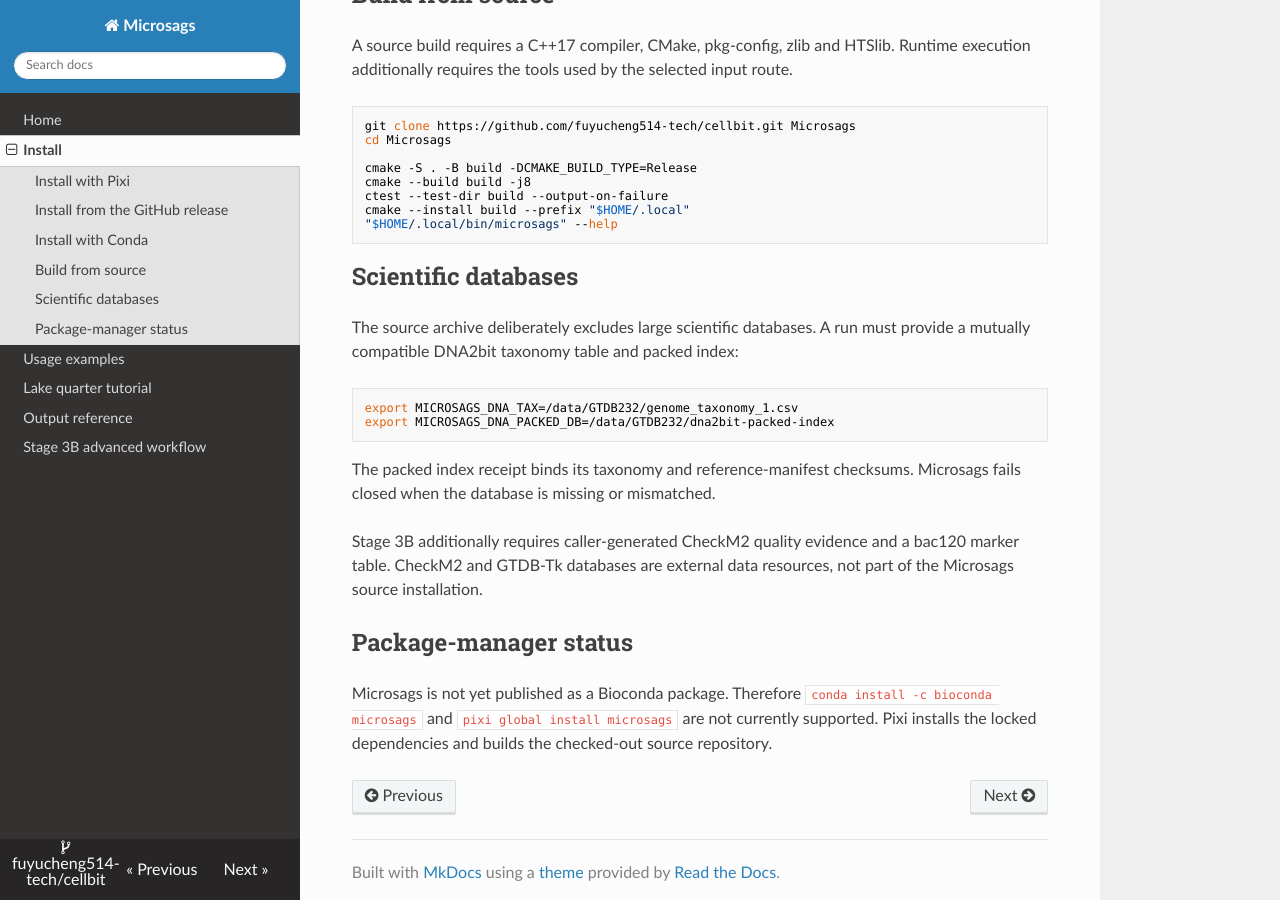
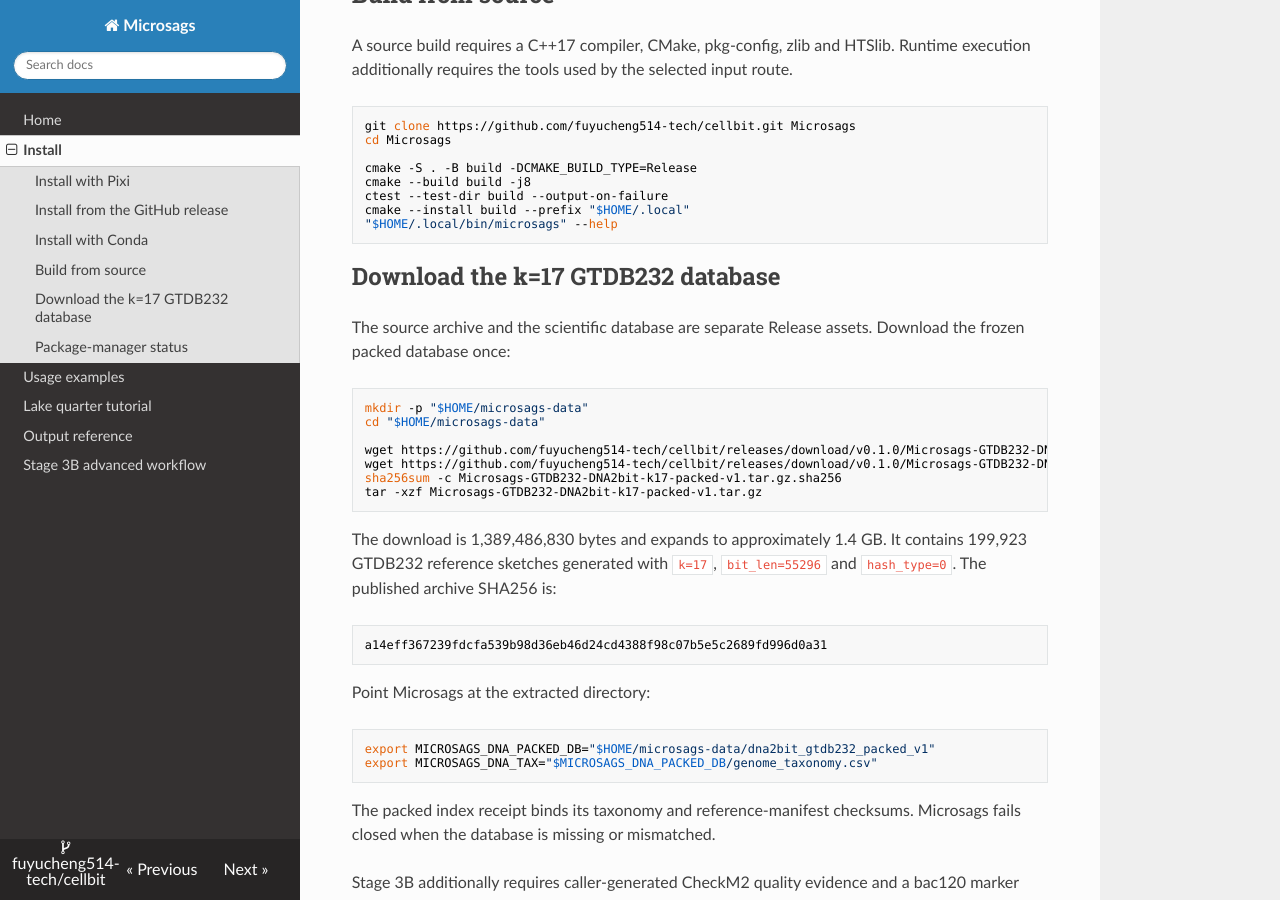
Before and after one commit to fuyucheng514-tech/cellbit, an MkDocs documentation site: the page built from docs/install.md, in a window 1280 px wide and 900 px high, scrolled down 1180 px. Built offline with MkDocs 1.6.1, drawn with Linux system fonts in a browser that asks for light colours; nearby versions of some CDN libraries.

Commit message:
Document downloadable packed GTDB232 database

````diff
--- a/docs/install.md
+++ b/docs/install.md
@@ -73,14 +73,34 @@
 "$HOME/.local/bin/microsags" --help
 ```
 
-## Scientific databases
+## Download the k=17 GTDB232 database
 
-The source archive deliberately excludes large scientific databases. A run
-must provide a mutually compatible DNA2bit taxonomy table and packed index:
+The source archive and the scientific database are separate Release assets.
+Download the frozen packed database once:
 
 ```bash
-export MICROSAGS_DNA_TAX=/data/GTDB232/genome_taxonomy_1.csv
-export MICROSAGS_DNA_PACKED_DB=/data/GTDB232/dna2bit-packed-index
+mkdir -p "$HOME/microsags-data"
+cd "$HOME/microsags-data"
+
+wget https://github.com/fuyucheng514-tech/cellbit/releases/download/v0.1.0/Microsags-GTDB232-DNA2bit-k17-packed-v1.tar.gz
+wget https://github.com/fuyucheng514-tech/cellbit/releases/download/v0.1.0/Microsags-GTDB232-DNA2bit-k17-packed-v1.tar.gz.sha256
+sha256sum -c Microsags-GTDB232-DNA2bit-k17-packed-v1.tar.gz.sha256
+tar -xzf Microsags-GTDB232-DNA2bit-k17-packed-v1.tar.gz
+```
+
+The download is 1,389,486,830 bytes and expands to approximately 1.4 GB. It
+contains 199,923 GTDB232 reference sketches generated with `k=17`,
+`bit_len=55296` and `hash_type=0`. The published archive SHA256 is:
+
+```text
+a14eff367239fdcfa539b98d36eb46d24cd4388f98c07b5e5c2689fd996d0a31
+```
+
+Point Microsags at the extracted directory:
+
+```bash
+export MICROSAGS_DNA_PACKED_DB="$HOME/microsags-data/dna2bit_gtdb232_packed_v1"
+export MICROSAGS_DNA_TAX="$MICROSAGS_DNA_PACKED_DB/genome_taxonomy.csv"
 ```
 
 The packed index receipt binds its taxonomy and reference-manifest checksums.
````
